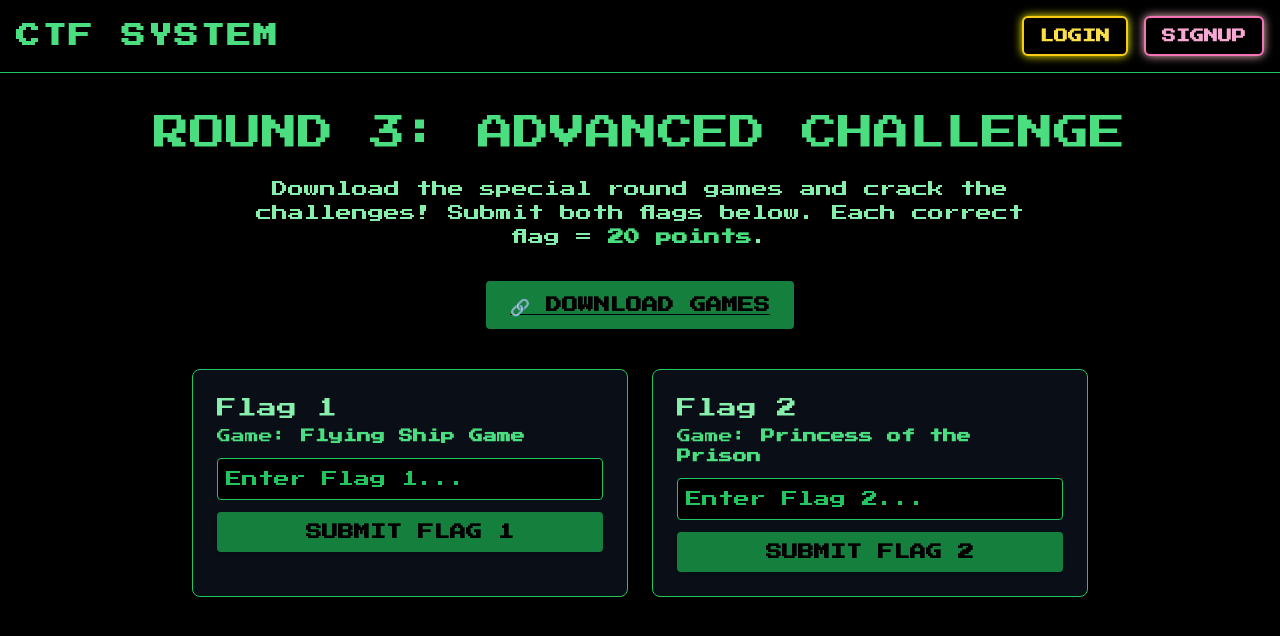
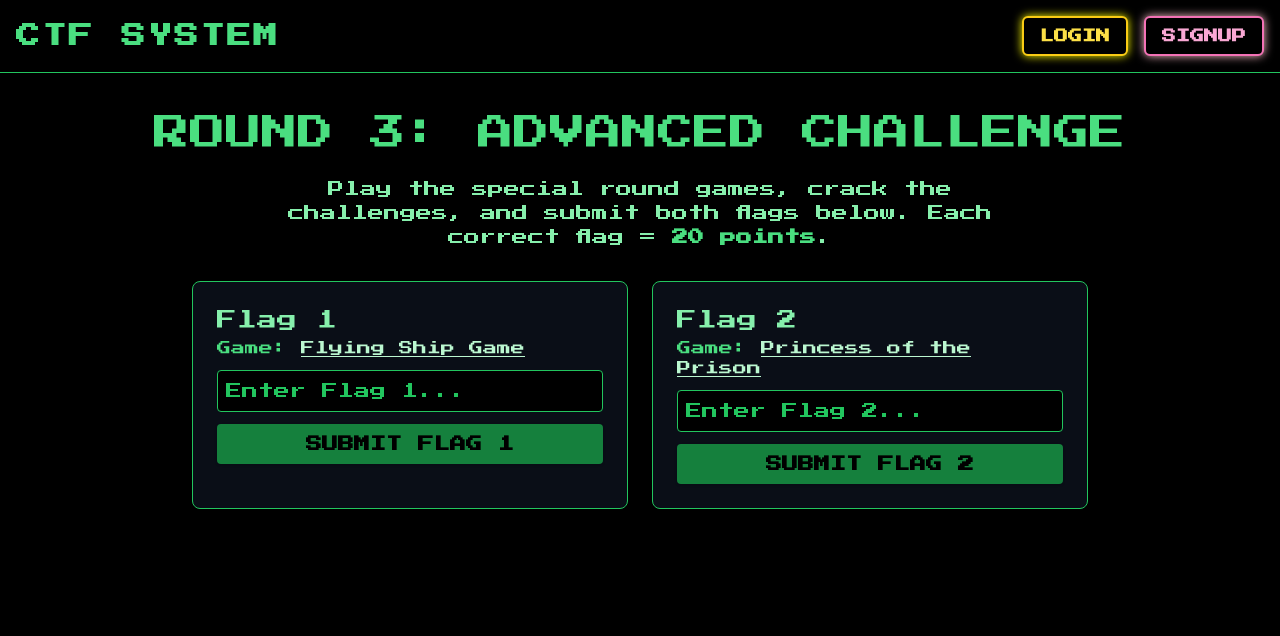
Before and after one commit to Introvert07/ctf-frontend, a React (Vite) app: page /round3 in a window 1280 px wide. Shown: the top 636 px of the page. Built offline with nearby package versions, Linux system fonts and the light colour scheme.

Commit message:
linksupdatwd

```diff
--- a/src/Round3.jsx
+++ b/src/Round3.jsx
@@ -66,22 +66,10 @@ export default function Round3({ score, setScore }) {
         ref={descRef}
         className="text-sm md:text-base text-center max-w-3xl mx-auto text-green-300 mb-8"
       >
-        Download the special round games and crack the challenges! Submit both
+        Play the special round games, crack the challenges, and submit both
         flags below. Each correct flag ={" "}
         <span className="text-green-400 font-bold">20 points</span>.
       </p>
-
-      {/* Download Link */}
-      <div className="text-center mb-10">
-        <a
-          href="https://nikhilkush078.github.io/ctf_main_website-/"
-          target="_blank"
-          rel="noopener noreferrer"
-          className="inline-block px-6 py-3 bg-green-700 hover:bg-green-500 text-black font-bold rounded shadow underline"
-        >
-          🔗 DOWNLOAD GAMES
-        </a>
-      </div>
 
       {/* Two Column Flag Inputs */}
       <div className="grid grid-cols-1 md:grid-cols-2 gap-6 max-w-4xl mx-auto">
@@ -89,7 +77,15 @@ export default function Round3({ score, setScore }) {
         <div className="border border-green-500 p-6 rounded-lg shadow-lg bg-gray-900/60">
           <h2 className="text-xl text-green-300 mb-1">Flag 1</h2>
           <p className="text-sm text-green-400 mb-3">
-            Game: <span className="font-bold">Flying Ship Game</span>
+            Game:{" "}
+            <a
+              href="https://drive.google.com/uc?export=download&id=1l4b_rCav_VDfXSJ9fB5AXSAKoygJMWaX"
+              target="_blank"
+              rel="noopener noreferrer"
+              className="underline text-green-200 hover:text-green-400"
+            >
+              Flying Ship Game
+            </a>
           </p>
           <input
             type="text"
@@ -110,7 +106,15 @@ export default function Round3({ score, setScore }) {
         <div className="border border-green-500 p-6 rounded-lg shadow-lg bg-gray-900/60">
           <h2 className="text-xl text-green-300 mb-1">Flag 2</h2>
           <p className="text-sm text-green-400 mb-3">
-            Game: <span className="font-bold">Princess of the Prison</span>
+            Game:{" "}
+            <a
+              href="https://drive.google.com/uc?export=download&id=1Lqx87Qcrpez9pcv_PAWVTHtbuBwRdFq3"
+              target="_blank"
+              rel="noopener noreferrer"
+              className="underline text-green-200 hover:text-green-400"
+            >
+              Princess of the Prison
+            </a>
           </p>
           <input
             type="text"
@@ -130,3 +134,4 @@ export default function Round3({ score, setScore }) {
     </div>
   );
 }
+////
```
